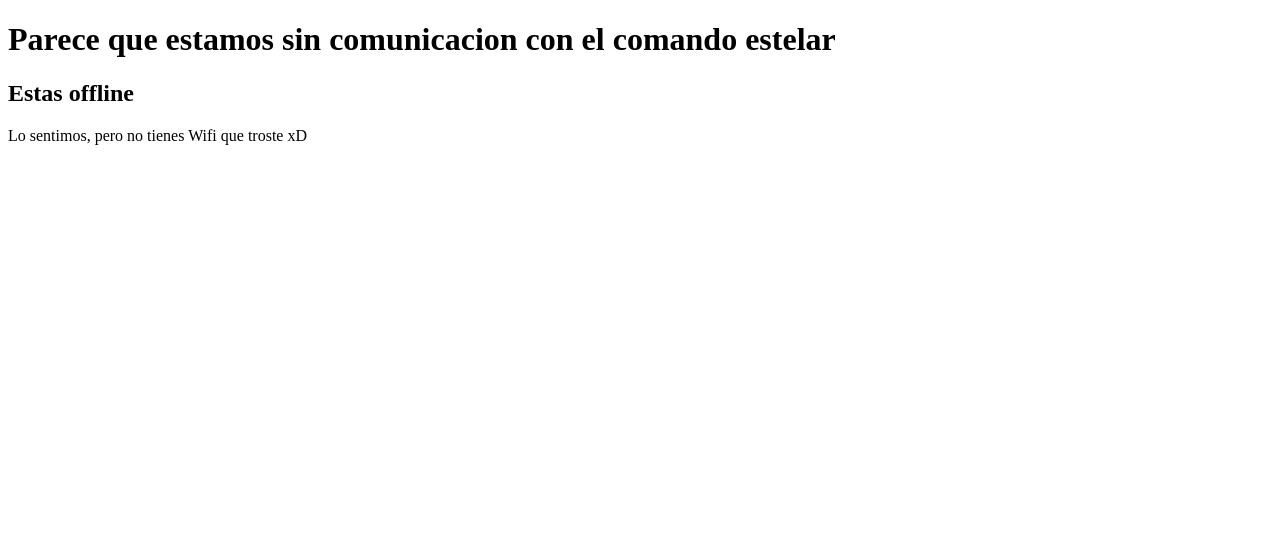
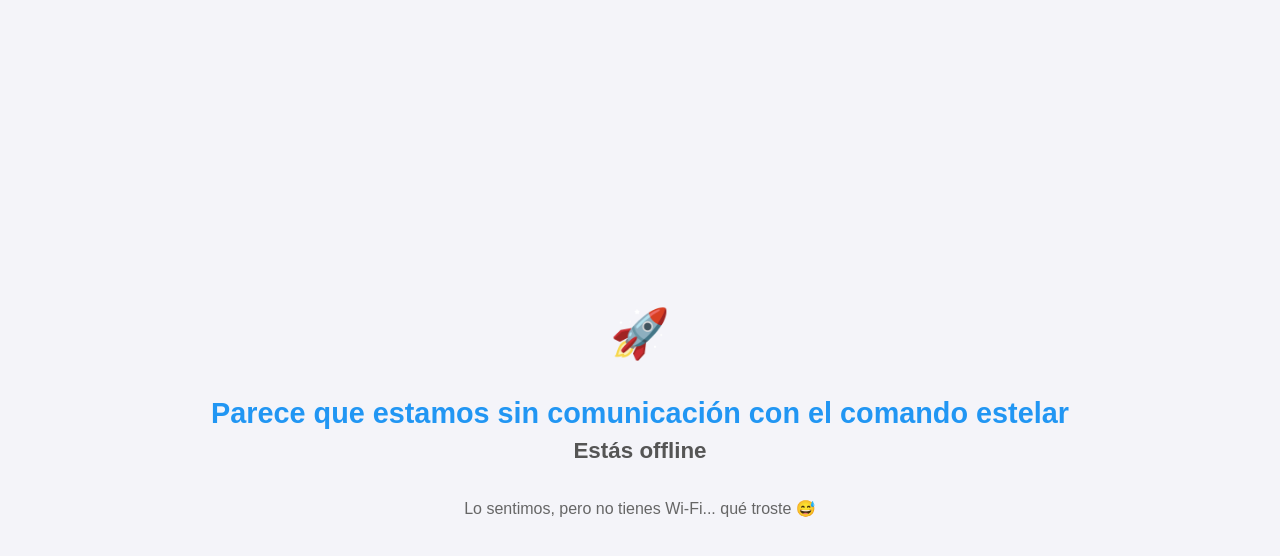
Before and after one commit to Adrianxx1/PWA-10, a plain HTML site: page offline.html in a window 1280 px wide. Drawn offline with Linux system fonts and the light colour scheme.

Commit message:
PWA fixes2

```diff
--- a/offline.html
+++ b/offline.html
@@ -1,13 +1,54 @@
 <!DOCTYPE html>
-<html lang="en">
+<html lang="es">
 <head>
-    <meta charset="UTF-8">
-    <meta name="viewport" content="width=device-width, initial-scale=1.0">
-    <title>Mi PWA - Offline</title>
+  <meta charset="UTF-8">
+  <meta name="viewport" content="width=device-width, initial-scale=1.0">
+  <title>Mi PWA - Offline</title>
+  <meta name="theme-color" content="#2196f3">
+
+  <style>
+    body {
+      font-family: Arial, Helvetica, sans-serif;
+      background-color: #f4f4f9;
+      color: #333;
+      display: flex;
+      flex-direction: column;
+      justify-content: center;
+      align-items: center;
+      text-align: center;
+      height: 100vh;
+      margin: 0;
+      padding: 20px;
+    }
+
+    h1 {
+      color: #2196f3;
+      font-size: 1.8rem;
+      margin-bottom: 0.5rem;
+    }
+
+    h2 {
+      font-size: 1.4rem;
+      color: #555;
+      margin-top: 0;
+    }
+
+    p {
+      font-size: 1rem;
+      color: #666;
+      margin-top: 1rem;
+    }
+
+    .emoji {
+      font-size: 3rem;
+      margin-bottom: 1rem;
+    }
+  </style>
 </head>
 <body>
-    <h1>Parece que estamos sin comunicacion con el comando estelar</h1>
-    <h2>Estas offline</h2>
-    <p>Lo sentimos, pero no tienes Wifi que troste xD</p>
+  <div class="emoji">🚀</div>
+  <h1>Parece que estamos sin comunicación con el comando estelar</h1>
+  <h2>Estás offline</h2>
+  <p>Lo sentimos, pero no tienes Wi-Fi... qué troste 😅</p>
 </body>
 </html>
```
Also changed, not shown: index.html (+11 -8 lines), sw.js (+16 -18 lines), manifest.json.
